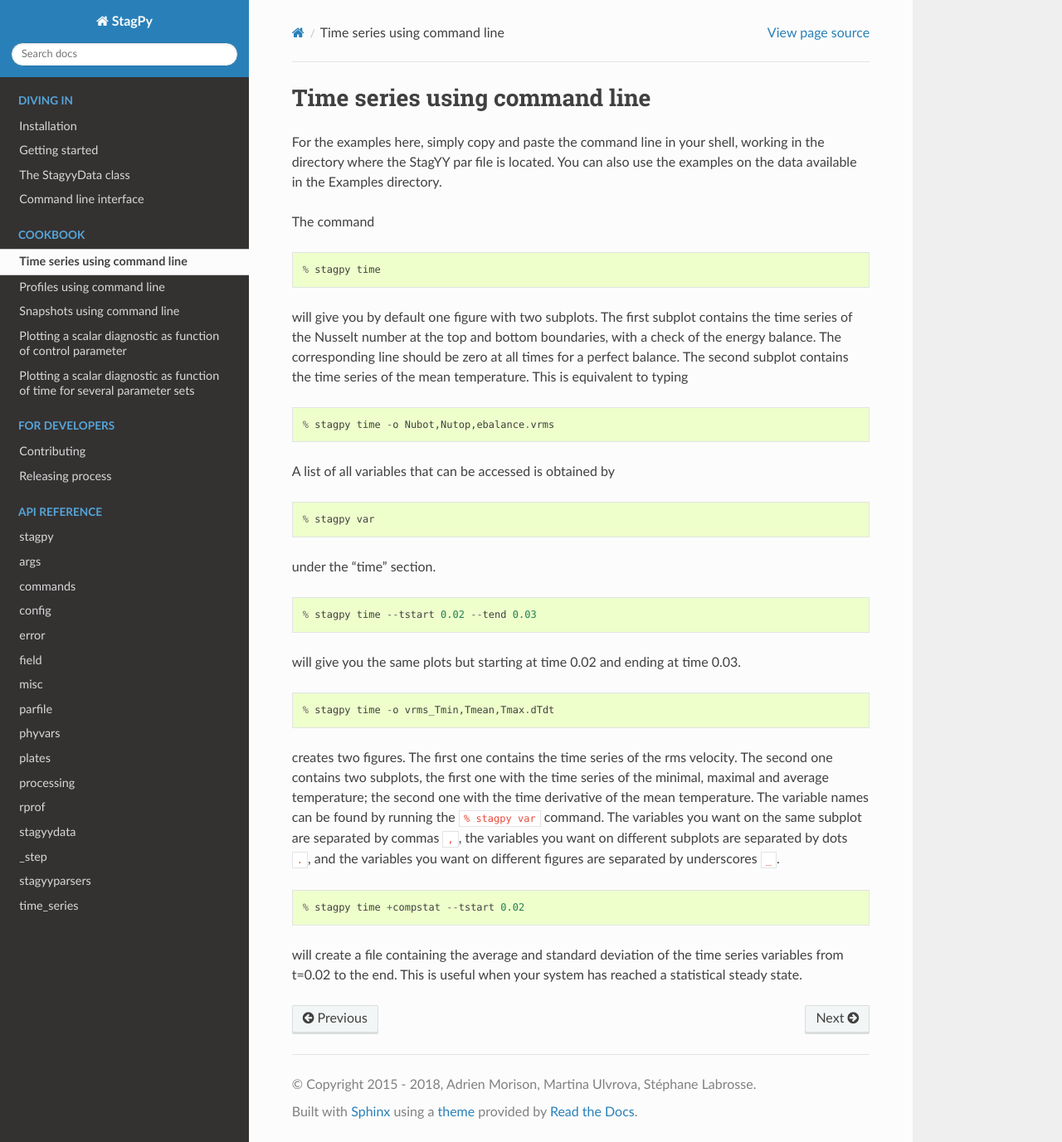
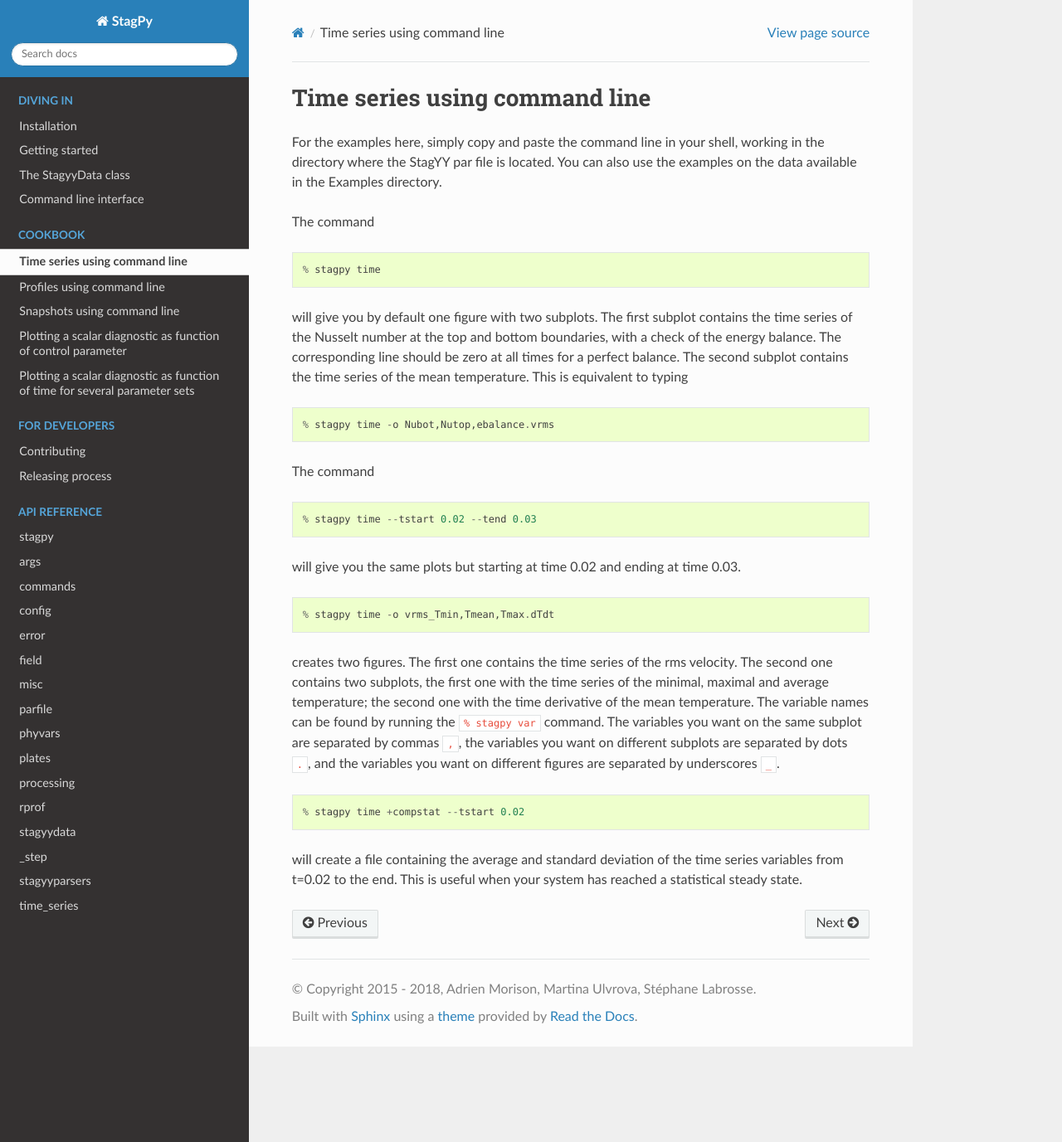
Before and after one commit to StagPython/StagPy, a Sphinx documentation site: the page built from docs/sources/cookbook/time.rst, in a window 1280 px wide and 1377 px high. Shown: the whole window at 83% size. Built offline with Sphinx 7.4.7 and the Read the Docs theme 2.0.0, drawn with Linux system fonts in a browser that asks for light colours.

Commit message:
Remove redundant information in time cookbook

```diff
--- a/docs/sources/cookbook/time.rst
+++ b/docs/sources/cookbook/time.rst
@@ -22,13 +22,7 @@ time series of the mean temperature. This is equivalent to typing
 
     % stagpy time -o Nubot,Nutop,ebalance.vrms
 
-A list of all variables that can be accessed is obtained by
-
-::
-
-    % stagpy var
-
-under the "time" section.
+The command
 
 ::
 
```
